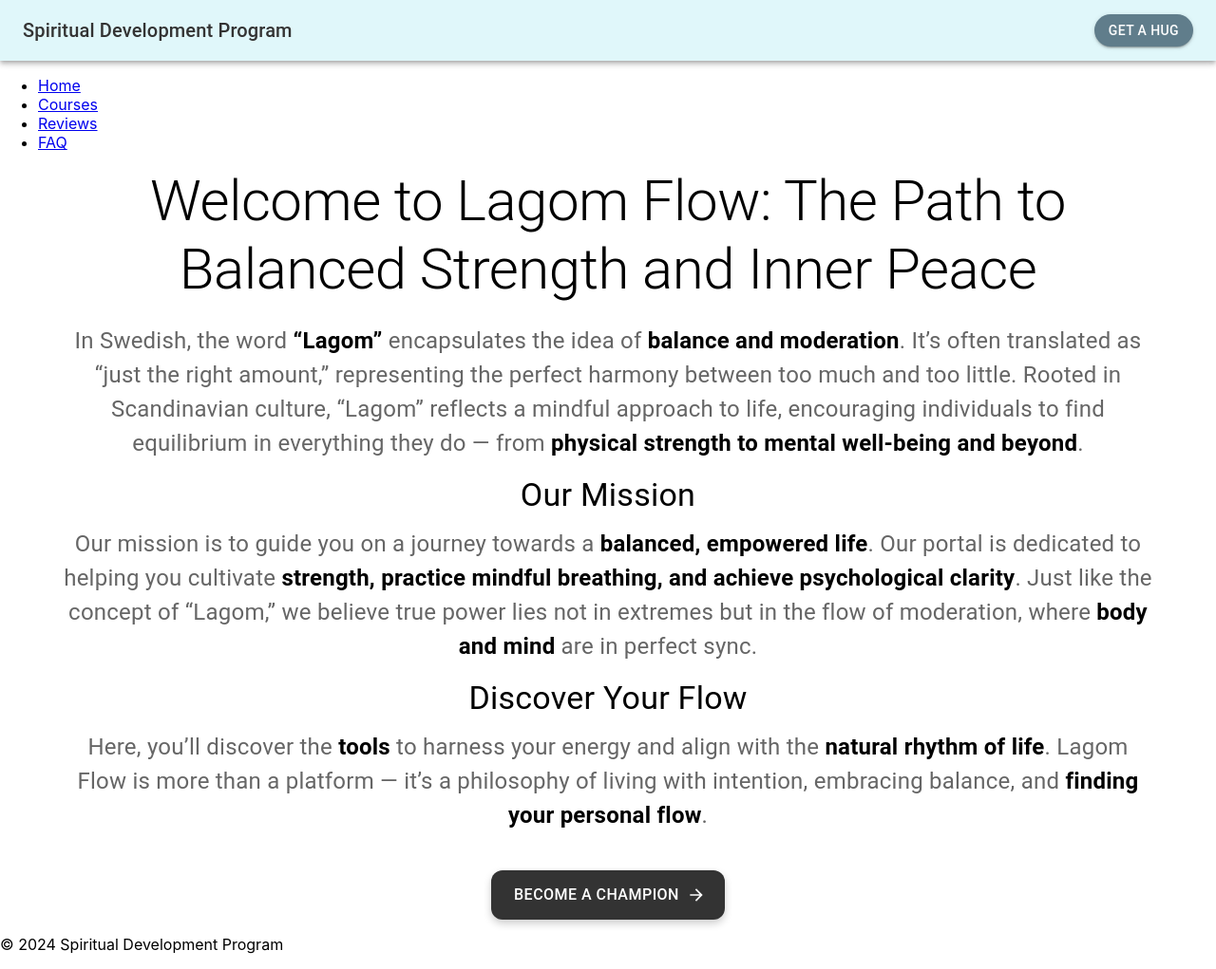
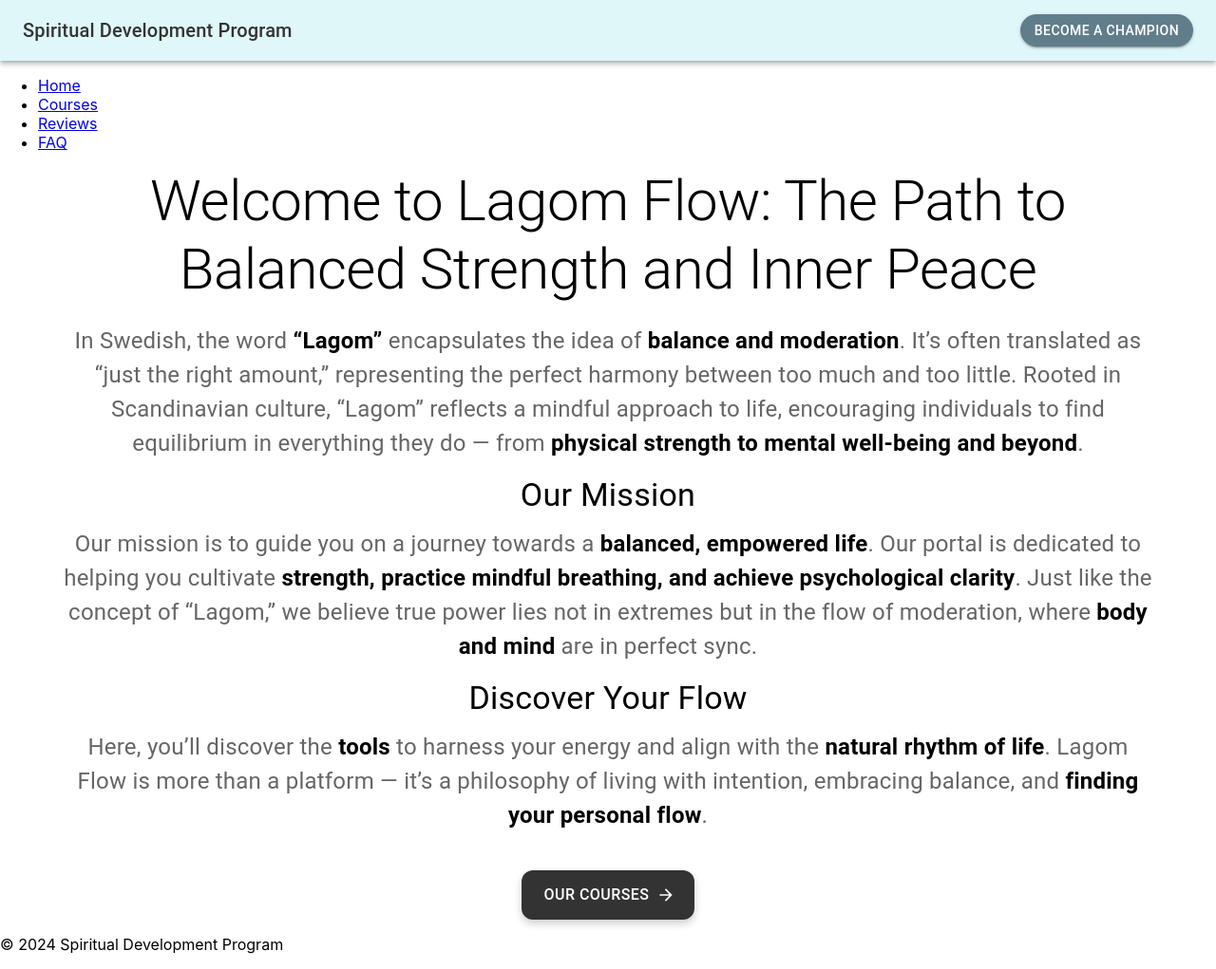
Before and after one commit to AndrePosm/spiritual-development, a React (Create React App) app: page / in a window 1280 px wide. Shown: the whole page at 95% size. Built offline with nearby package versions, Linux system fonts and the light colour scheme.

Commit message:
Updated button texts for improved clarity

```diff
--- a/src/components/ChampionButton.js
+++ b/src/components/ChampionButton.js
@@ -31,7 +31,7 @@ function ChampionButton() {
           e.currentTarget.style.boxShadow = '0 4px 8px rgba(0, 0, 0, 0.2)';
         }}
       >
-        BECOME A CHAMPION
+        OUR COURSES
       </Button>
     </div>
   );
--- a/src/components/Header.js
+++ b/src/components/Header.js
@@ -21,7 +21,7 @@ function Header() {
           onMouseEnter={(e) => e.target.style.transform = 'scale(1.1)'} // Увеличение при наведении
           onMouseLeave={(e) => e.target.style.transform = 'scale(1)'}   // Возврат к исходному размеру
         >
-          GET A HUG
+          BECOME A CHAMPION
         </Button>
       </Toolbar>
     </AppBar>
```
